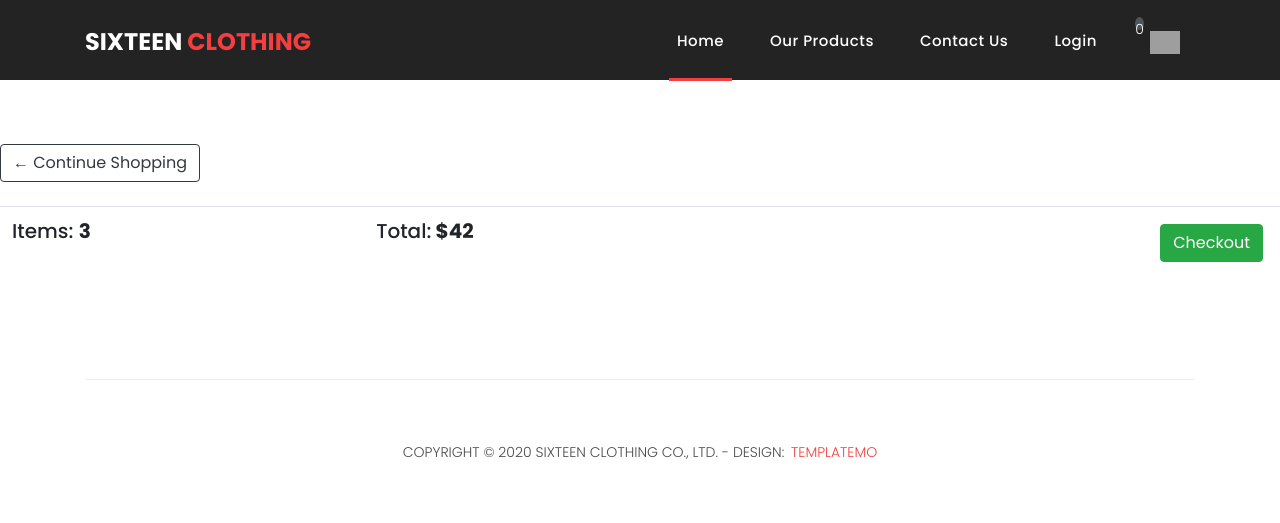
After one commit to HoagSon/IE221, a Django app: page /Cart/ in a window 1280 px wide. The commit adds this page. Shown: the top 523 px of the page. Run offline with Django 3.2, Linux system fonts and the light colour scheme; lists and menus that the app fills with data are empty; some libraries are stand-ins or nearby versions; grey boxes are pictures that could not be loaded.

Commit message:
add cart.html

```diff
--- /dev/null
+++ b/Template/Homepage/cart.html
@@ -0,0 +1,55 @@
+{% extends 'Homepage/base.html' %}
+{% load static %}
+{% block cssblock %}
+  <link href="https://fonts.googleapis.com/css?family=Poppins:100,200,300,400,500,600,700,800,900&display=swap" rel="stylesheet">
+
+    <title>Nhóm 13 IE221</title>
+
+    <!-- Bootstrap core CSS -->
+    <link href="{% static 'homepage/vendor/bootstrap/css/bootstrap.min.css' %}" rel="stylesheet">
+<!--
+
+TemplateMo 546 Sixteen Clothing
+
+https://templatemo.com/tm-546-sixteen-clothing
+
+-->
+
+    <!-- Additional CSS Files -->
+    <link rel="stylesheet" href="{% static 'homepage/assets/css/fontawesome.css' %}">
+    <link rel="stylesheet" href="{% static 'homepage/assets/css/templatemo-sixteen.css' %}">
+    <link rel="stylesheet" href="{% static 'homepage/assets/css/owl.css' %}">
+{% endblock %}
+{% block content %}
+	<div class="row">
+		<div class="col-lg-12">
+			<div class="box-element">
+				<br>
+				<br>
+				<br>
+				<br>
+				<br>
+				<br>
+				<a  class="btn btn-outline-dark" href="">&#x2190; Continue Shopping</a>
+
+				<br>
+				<br>
+				<table class="table">
+					<tr>
+						<th><h5>Items: <strong>3</strong></h5></th>
+						<th><h5>Total:<strong> $42</strong></h5></th>
+						<th>
+							<a  style="float:right; margin:5px;" class="btn btn-success" href="">Checkout</a>
+						</th>
+					</tr>
+				</table>
+
+			</div>
+
+			<br>
+			<div class="box-element">
+
+			</div>
+		</div>
+	</div>
+{% endblock content %}
--- a/Template/Homepage/navbar.html
+++ b/Template/Homepage/navbar.html
@@ -23,7 +23,7 @@
               </li>
               <li class="nav-item" >
                 <p  id="cart-total" style="display: block;text-align: center;color:#fff;background-color: #4e555b;width: 9px;height: 13px;border-radius: 50%;font-size: 14px;">0</p>
-                <a href="#" >
+                <a href="/Cart" >
     		      <img id="cart-icon" style="width:30px;display: inline-block;margin-left: 15px;" src="https://stepswithcode.s3-us-west-2.amazonaws.com/m1-prt4/6+cart.png">
     	        </a>
               </li>
--- a/core/urls.py
+++ b/core/urls.py
@@ -1,8 +1,9 @@
 from django.urls import path
-from .views import (HomeView, ContactView, ProductView)
+from .views import (HomeView, ContactView, ProductView,CartView)
 
 urlpatterns = [
     path('', HomeView.as_view(), name='index'),
     path('ContactUs/', ContactView.as_view(), name='contact'),
-    path('Product/', ProductView.as_view(), name='product')
+    path('Product/', ProductView.as_view(), name='product'),
+    path('Cart/',CartView.as_view(),name='cart'),
 ]
--- a/core/views.py
+++ b/core/views.py
@@ -16,3 +16,7 @@ class ProductView(View):
         products = Product.objects.all()
         context = {'products':products}
         return render(request, 'Homepage/products.html', context)
+class CartView(View):
+    def get(self, request):
+
+        return render(request, 'Homepage/cart.html')
```
